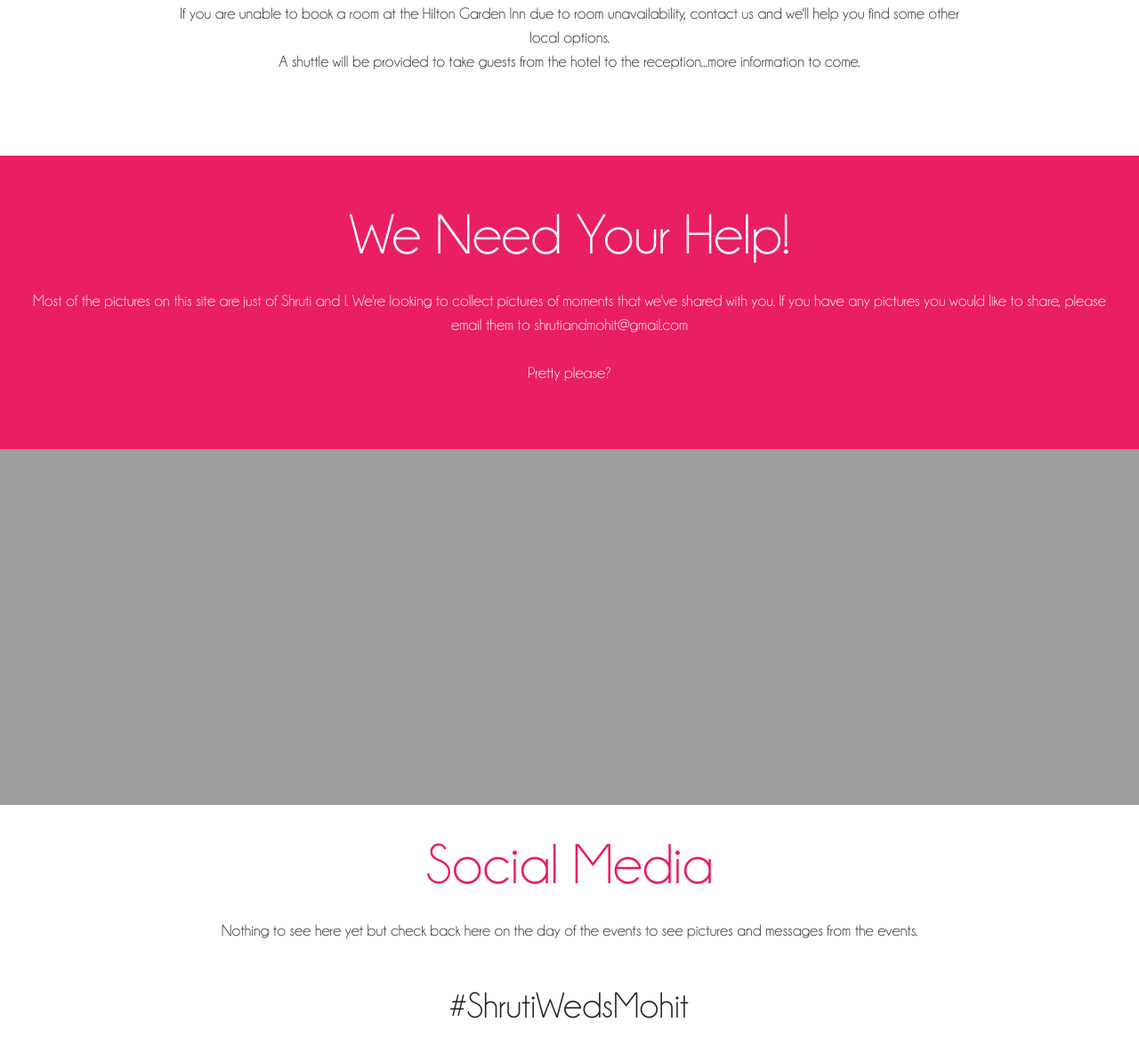
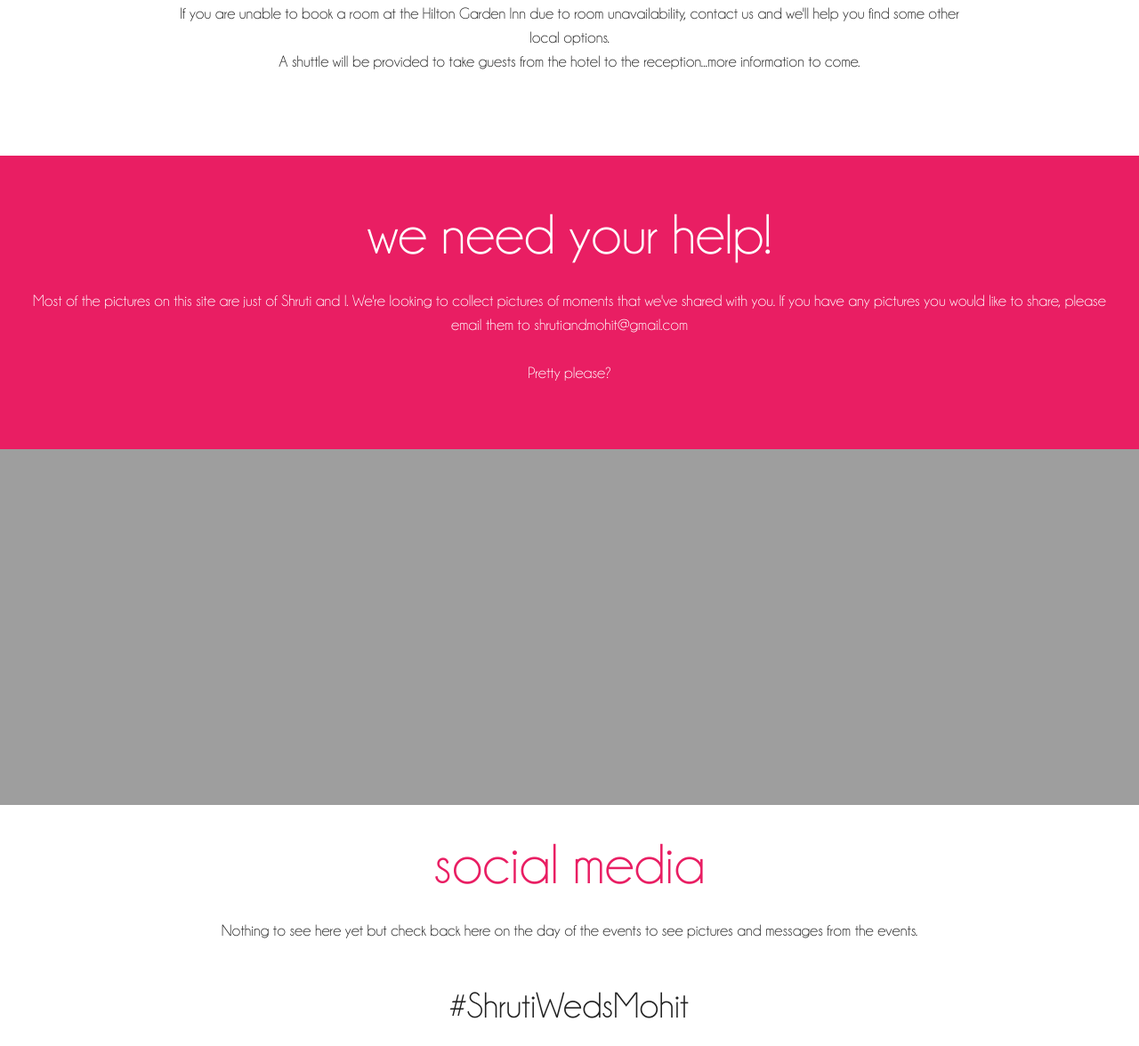
Before and after one commit to guptamo/shrutiwedsmohit, a Django app: template templates/invitation/invitation.html in a window 1280 px wide. Shown: the part 2647-3823 px from the top of the page at 89% size. Run offline with Django 3.2, Linux system fonts and the light colour scheme; the template is opened without the code that fills it, so the values that code supplies are empty; some libraries are stand-ins or nearby versions.

Commit message:
Fixed minor heading capitalization and added google tracking

```diff
--- /dev/null
+++ b/static/google22913480d992959c.html
@@ -0,0 +1 @@
+google-site-verification: google22913480d992959c.html
--- a/templates/invitation/invitation.html
+++ b/templates/invitation/invitation.html
@@ -287,7 +287,7 @@
     </div>
     <div class="row pink white-text no-bottom-padding">
         <div class="col s12 center-align" id="help">
-            <h2><a class="white-text" name="help">We Need Your Help!</a></h2>
+            <h2><a class="white-text" name="help">we need your help!</a></h2>
             <p>
                 Most of the pictures on this site are just of Shruti and I. We're looking to collect pictures of moments that we've shared with you. If you have any pictures you would like to share, please email them to <a class="white-text" href="mailto:shrutiandmohit@gmail.com">shrutiandmohit@gmail.com</a><br><br>
                 Pretty please?
@@ -342,7 +342,7 @@
         </ul>
     </div>
     <div class="container" id="social">
-        <h2 class="center-align"><a class="pink-text" name="social">Social Media</a></h2>
+        <h2 class="center-align"><a class="pink-text" name="social">social media</a></h2>
         <div class="row center-align">
             <p>
                 Nothing to see here yet but check back here on the day of the events to see pictures and messages from the events.<br><br>
```
Also changed, not shown: 1 other file.
